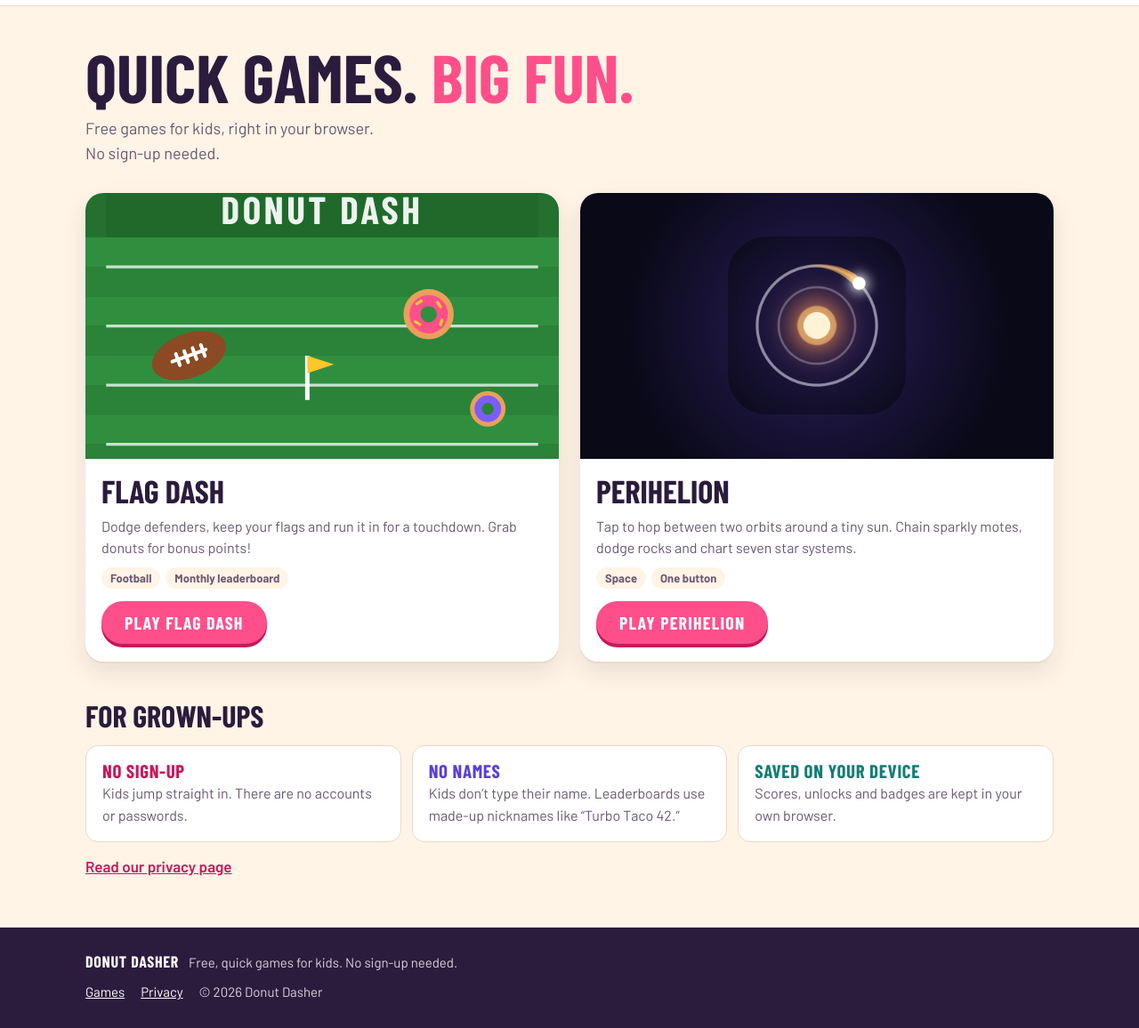
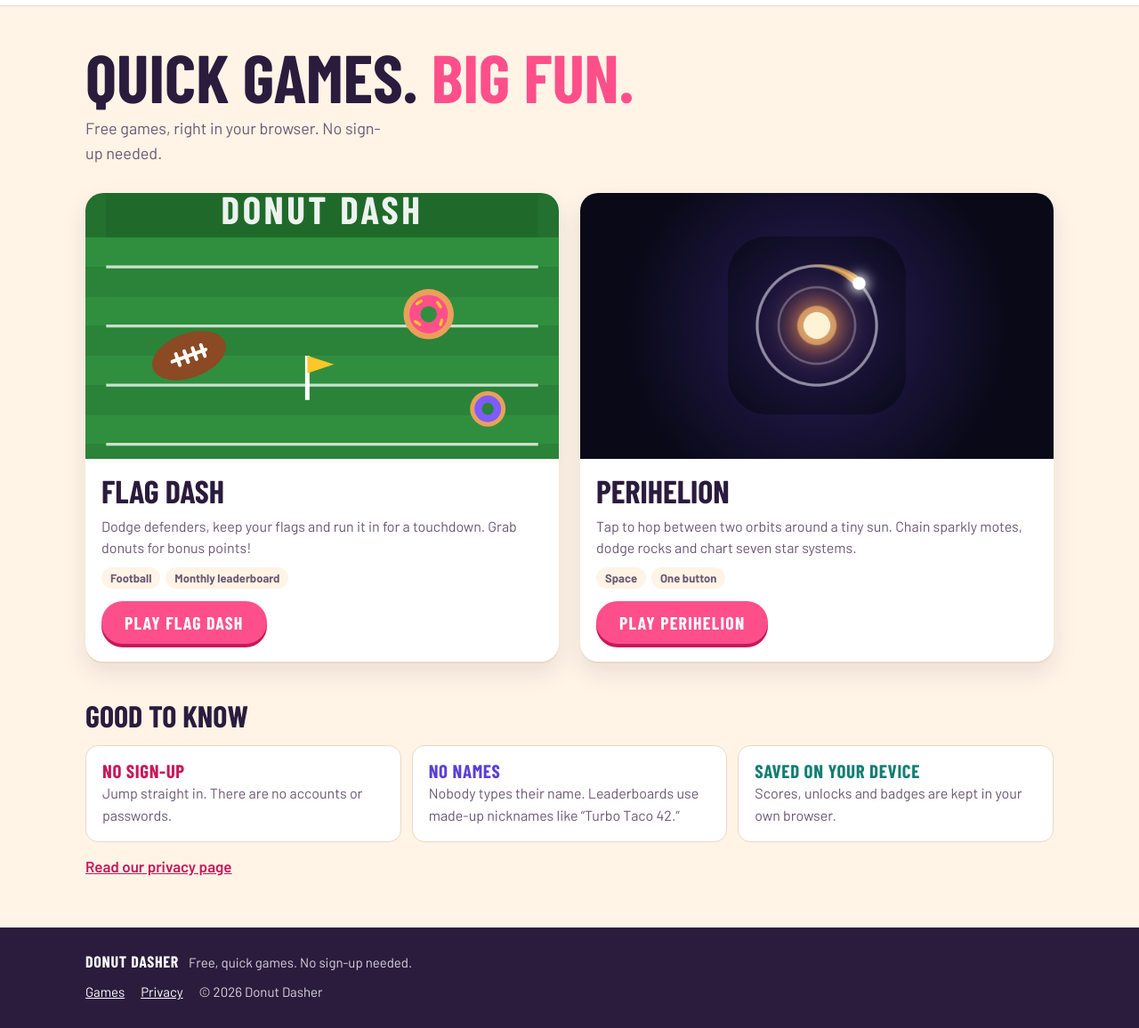
Before and after one commit to jallen214214/donutdasher, a plain HTML site: page index.html in a window 1280 px wide. Shown: the part 50-1206 px from the top of the page at 89% size. Drawn offline with nearby package versions, Linux system fonts and the light colour scheme; a web font is replaced by a local one.

Commit message:
Drop "for kids" wording
Co-Authored-By: Claude Opus 5.5 <noreply@anthropic.com>

```diff
--- a/index.html
+++ b/index.html
@@ -3,13 +3,13 @@
 <head>
 <meta charset="utf-8">
 <meta name="viewport" content="width=device-width, initial-scale=1, viewport-fit=cover">
-<title>Donut Dasher | Free, quick games for kids</title>
-<meta name="description" content="Free, quick games for kids. Play Flag Dash and Perihelion right in your browser. No sign-up needed.">
+<title>Donut Dasher | Free, quick games</title>
+<meta name="description" content="Free, quick games. Play Flag Dash and Perihelion right in your browser. No sign-up needed.">
 <meta name="theme-color" content="#FF4F8B">
 <link rel="canonical" href="https://donutdasher.com/">
 <meta property="og:url" content="https://donutdasher.com/">
-<meta property="og:title" content="Donut Dasher | Free, quick games for kids">
-<meta property="og:description" content="Free, quick games for kids. Play Flag Dash and Perihelion right in your browser. No sign-up needed.">
+<meta property="og:title" content="Donut Dasher | Free, quick games">
+<meta property="og:description" content="Free, quick games. Play Flag Dash and Perihelion right in your browser. No sign-up needed.">
 <meta property="og:type" content="website">
 <link rel="icon" href="/favicon.svg" type="image/svg+xml">
 <link rel="icon" href="/favicon.ico" sizes="32x32">
@@ -35,7 +35,7 @@
 <section class="hero">
   <div class="wrap hero__inner">
     <h1 class="hero__title">Quick games. <span>Big fun.</span></h1>
-    <p class="hero__text">Free games for kids, right in your browser. No sign-up needed.</p>
+    <p class="hero__text">Free games, right in your browser. No sign-up needed.</p>
   </div>
 </section>
 
@@ -66,10 +66,10 @@
 
 <section class="promise" aria-labelledby="promise-title">
   <div class="wrap">
-    <h2 class="section-title" id="promise-title">For grown-ups</h2>
+    <h2 class="section-title" id="promise-title">Good to know</h2>
     <ul class="promise__list">
-      <li><strong>No sign-up</strong> Kids jump straight in. There are no accounts or passwords.</li>
-      <li><strong>No names</strong> Kids don’t type their name. Leaderboards use made-up nicknames like “Turbo Taco 42.”</li>
+      <li><strong>No sign-up</strong> Jump straight in. There are no accounts or passwords.</li>
+      <li><strong>No names</strong> Nobody types their name. Leaderboards use made-up nicknames like “Turbo Taco 42.”</li>
       <li><strong>Saved on your device</strong> Scores, unlocks and badges are kept in your own browser.</li>
     </ul>
     <p class="promise__more"><a href="/privacy">Read our privacy page</a></p>
@@ -79,7 +79,7 @@
 </main>
 <footer class="site-footer">
   <div class="wrap site-footer__inner">
-    <p class="site-footer__promise"><strong>Donut Dasher</strong> Free, quick games for kids. No sign-up needed.</p>
+    <p class="site-footer__promise"><strong>Donut Dasher</strong> Free, quick games. No sign-up needed.</p>
     <p class="site-footer__links"><a href="/">Games</a><a href="/privacy">Privacy</a><span>&copy; 2026 Donut Dasher</span></p>
   </div>
 </footer>
```
Also changed, not shown: 404.html (+1 -1 lines), flag-dash/index.html (+1 -1 lines), privacy/index.html (+3 -3 lines).
